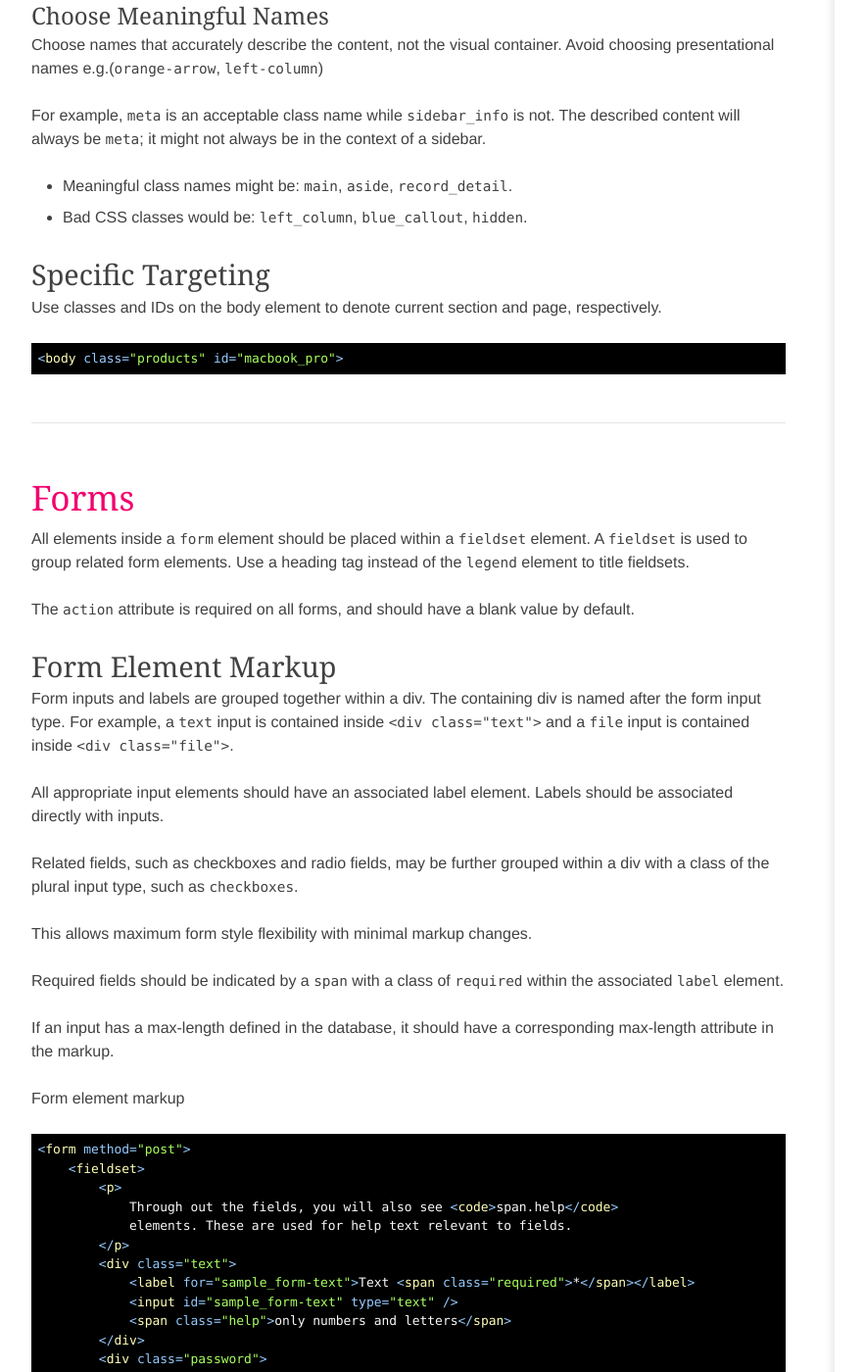
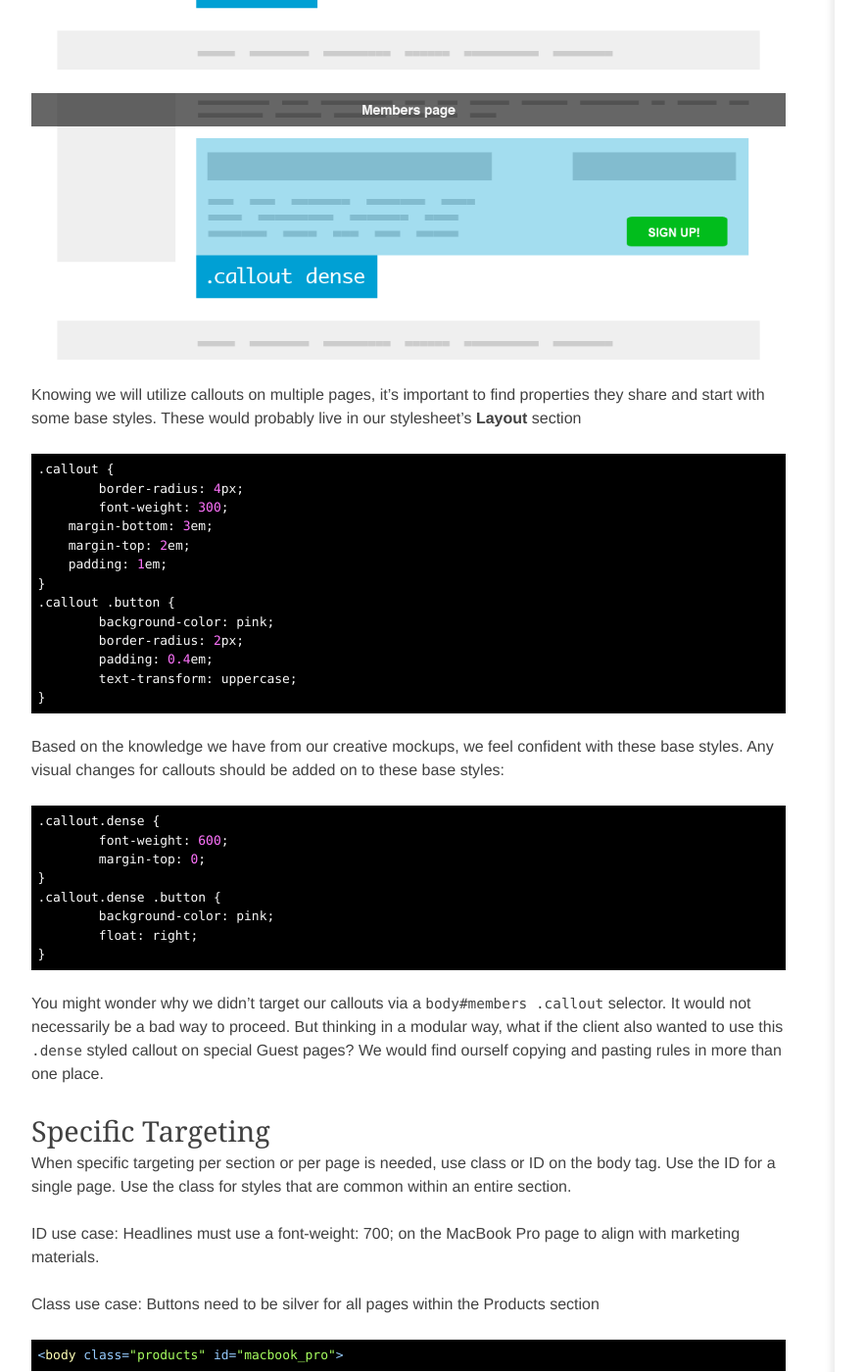
Before and after one commit to imarc/handbook, a Jekyll site: the page built from frontend.markdown, in a window 1280 px wide and 1400 px high, scrolled down 14653 px. Shown: the whole window at 98% size, without its empty margins (88-971 px from the left). Built offline with Jekyll 4.4.1, drawn with Linux system fonts in a browser that asks for light colours; nearby versions of some CDN libraries; some web fonts are replaced; some of the changed text lies outside the part shown.

Commit message:
more CSS dry content

```diff
--- a/frontend.markdown
+++ b/frontend.markdown
@@ -605,17 +605,74 @@
 ### CSS Principals
 
 Engineers should strive to make lean, modular classes that can be easily adapted
-to different sections and pages. Body classes and IDs should be used for common
-patterns across an entire section `(body.class)` or a single page `(body#id)`. **If you find youself copying entire blocks of declarations from one selector to another, you are likely doing it wrong**.
+to different sections and pages. **If you find youself copying entire blocks of declarations from one selector to another, you are likely doing it wrong**.
+
+#### Example
+
+Here we have two callouts used on two different pages: a landing page and a
+members page.
+
+![Landing page call to action](img/cta-landing.png)
+
+![Members page call to action](img/cta-members.png)
+
+Knowing we will utilize callouts on multiple pages, it’s
+important to find properties they share and start with some base styles. These
+would probably live in our stylesheet’s **Layout** section
+
+	.callout {
+		border-radius: 4px;
+		font-weight: 300;
+	    margin-bottom: 3em;
+	    margin-top: 2em;
+	    padding: 1em;
+	}
+	.callout .button {
+		background-color: pink;
+		border-radius: 2px;
+		padding: 0.4em;
+		text-transform: uppercase;
+	}
+
+Based on the knowledge we have from our creative mockups, we feel confident with
+these base styles. Any visual changes for callouts should be added on to these
+base styles:
+
+	.callout.dense {
+		font-weight: 600;
+		margin-top: 0;
+	}
+	.callout.dense .button {
+		background-color: pink;
+		float: right;
+	}
+
+You might wonder why we didn’t target our callouts via a `body#members .callout`
+selector. It would not necessarily be a bad way to proceed. But thinking in a
+modular way, what if the client also wanted to use this `.dense` styled
+callout on special Guest pages? We would find ourself copying and pasting rules
+in more than one place.
 
 
+### Specific Targeting
+
+When specific targeting per section or per page is needed, use class or ID
+on the body tag. Use the ID for a single page. Use the class for styles that
+are common within an entire section.
+
+ID use case: Headlines must use a font-weight: 700; on the MacBook Pro page to
+align with marketing materials.
+
+Class use case: Buttons need to be silver for all pages within the Products section
+
+	<body class="products" id="macbook_pro">
 
 
 ### Use Only Class Selectors
 
 To avoid CSS specificity issues, use only class selectors when marking up HTML.
 The exceptions to this rule are: anchors, form label IDs, the ID that is
-[placed on the `body` tag](frontend#BodyClassesandIDs), and instances when IDs are
+[placed on the `body` tag](frontend#SpecificTargeting), and instances when IDs are
 more appropriate hooks for JavaScript purposes.
 
 Classes should be lowercase, using hyphens between words. Ideally, your class should
@@ -636,12 +693,6 @@
 * Meaningful class names might be: `main`, `aside`, `record_detail`.
 * Bad CSS classes would be: `left_column`, `blue_callout`, `hidden`.
 
-
-### Specific Targeting
-
-Use classes and IDs on the body element to denote current section and page, respectively.
-
-	<body class="products" id="macbook_pro">
 
 
 ## Forms
```
Also changed, not shown: img/cta-members.png.
